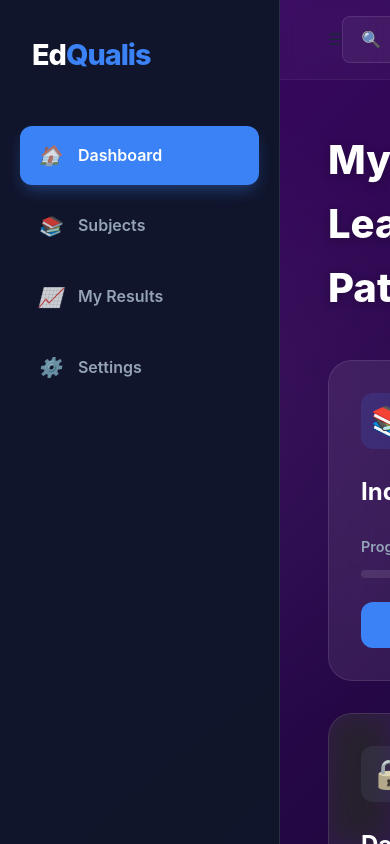
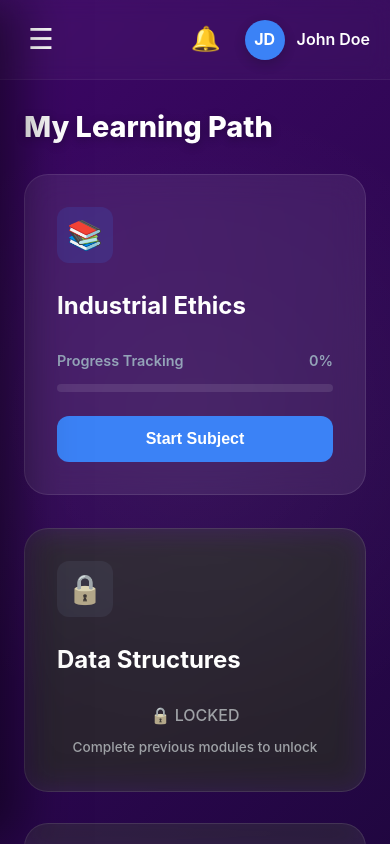
Before and after one commit to Rishi2004t/exam_tool, a React (Vite) app: page / in a window 390 px wide. Built offline with nearby package versions, Linux system fonts and the light colour scheme.

Commit message:
feat: implement responsive sidebar with mobile toggle and pre-test form flow

```diff
--- a/src/pages/Home.jsx
+++ b/src/pages/Home.jsx
@@ -20,7 +20,10 @@ export const Sidebar = ({ isOpen, onClose }) => {
 
   return (
     <div className={`sidebar ${isOpen ? 'mobile-open' : ''}`}>
-      <div className="sidebar-logo">Ed<span>Qualis</span></div>
+      <div style={{display: 'flex', justifyContent: 'space-between', alignItems: 'center', marginBottom: '40px'}}>
+        <div className="sidebar-logo" style={{marginBottom: 0}}>Ed<span>Qualis</span></div>
+        <button className="sidebar-close-btn" onClick={onClose}>✕</button>
+      </div>
       <ul className="sidebar-menu">
         {menuItems.map((item) => (
           <li
--- a/src/styles.css
+++ b/src/styles.css
@@ -116,6 +116,8 @@ body {
   flex-direction: column;
   border-right: 1px solid rgba(255, 255, 255, 0.1);
   flex-shrink: 0;
+  transition: transform 0.3s ease;
+  z-index: 1001;
 }
 
 .sidebar-logo {
@@ -458,3 +460,93 @@ body {
 .theme-card.purple { background: linear-gradient(135deg, #7e22ce, #a855f7); }
 .theme-card.teal { background: linear-gradient(135deg, #0f766e, #14b8a6); }
 .theme-card.dark { background: linear-gradient(135deg, #1e293b, #475569); }
+
+/* --- Responsive Sidebar & Layout --- */
+.hamburger {
+  display: none;
+  font-size: 1.8rem;
+  color: white;
+  cursor: pointer;
+  padding: 8px;
+}
+
+.sidebar-close-btn {
+  display: none;
+  background: transparent;
+  border: none;
+  color: white;
+  font-size: 1.5rem;
+  cursor: pointer;
+  padding: 5px;
+}
+
+.mobile-overlay {
+  position: fixed;
+  top: 0;
+  left: 0;
+  width: 100vw;
+  height: 100vh;
+  background: rgba(0, 0, 0, 0.7);
+  backdrop-filter: blur(4px);
+  z-index: 1000;
+  opacity: 0;
+  visibility: hidden;
+  transition: all 0.3s ease;
+}
+
+.mobile-overlay.active {
+  opacity: 1;
+  visibility: visible;
+}
+
+@media (max-width: 768px) {
+  .hamburger {
+    display: block;
+  }
+
+  .sidebar-close-btn {
+    display: block;
+  }
+
+  .sidebar {
+    position: fixed;
+    top: 0;
+    left: 0;
+    bottom: 0;
+    transform: translateX(-100%);
+    box-shadow: 20px 0 50px rgba(0,0,0,0.5);
+  }
+
+  .sidebar.mobile-open {
+    transform: translateX(0);
+  }
+
+  .content-wrapper {
+    width: 100vw;
+  }
+
+  .top-header {
+    padding: 0 20px;
+  }
+
+  .search-bar {
+    display: none; /* Hide Search on mobile to save space */
+  }
+
+  .main-scroll-area {
+    padding: 24px;
+  }
+
+  .page-title {
+    font-size: 1.8rem;
+    margin-bottom: 24px;
+  }
+
+  .dashboard-grid {
+    grid-template-columns: 1fr;
+  }
+
+  .subject-card {
+    width: 100%;
+  }
+}
```
